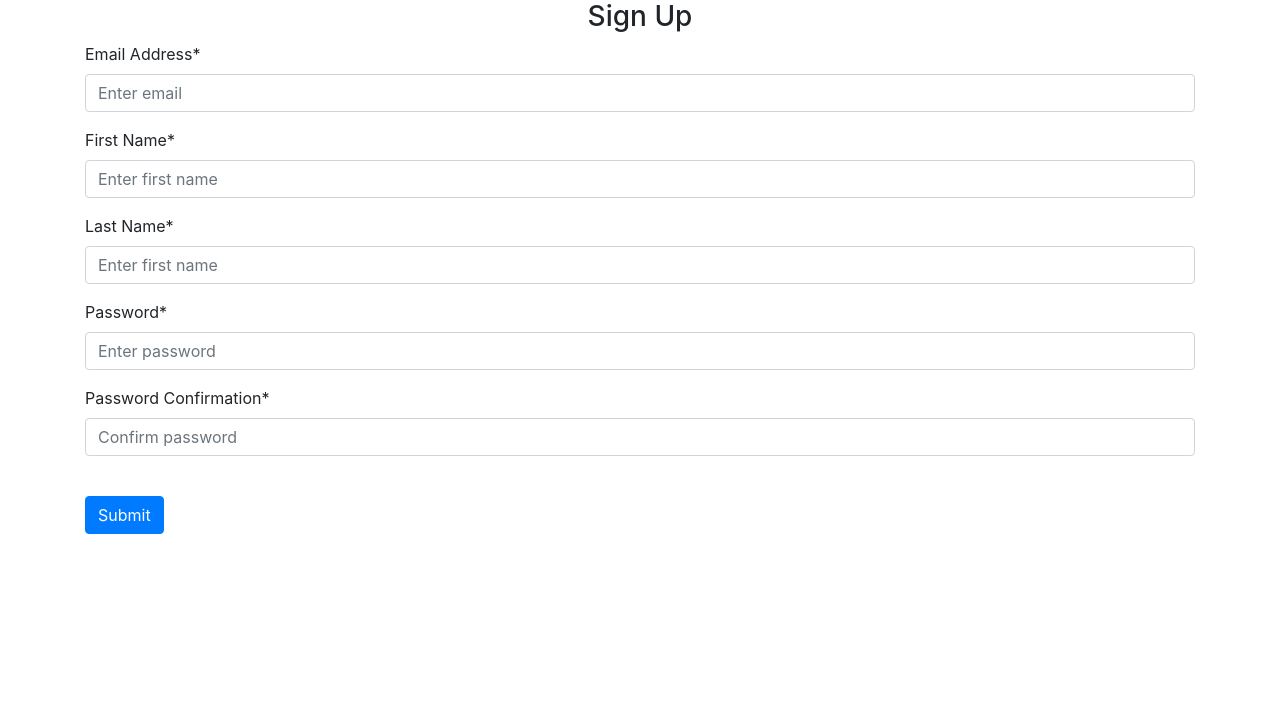
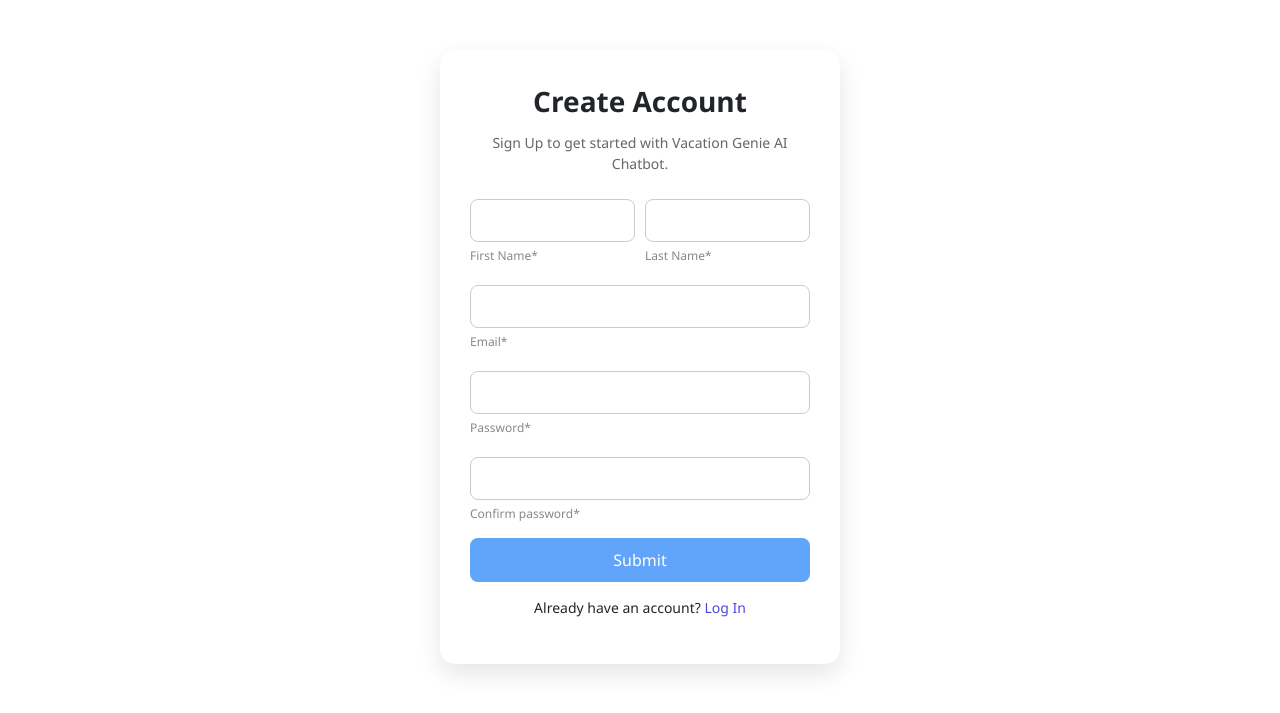
Before and after one commit to liwangjATWIT/Senior-Project, a Flask app: page /sign-up in a window 1280 px wide. Shown: the part 56-769 px from the top of the page. Run offline with Flask 3, Linux system fonts and the light colour scheme; some libraries are stand-ins or nearby versions.

Commit message:
Login, sign up, log out, and home page have been populated

```diff
--- a/website/auth.py
+++ b/website/auth.py
@@ -3,16 +3,23 @@
 auth = bl('auth', __name__)
 
 @auth.route('/login', methods=['GET', 'POST'])
-# '/login', methods=['GET', 'POST'])
 def login():
+    if request.method == 'POST':
+        email = request.form.get('email')
+        password = request.form.get('password')
+        # Validate credentials (e.g., against a database)
+        if email == "admin@example.com" and password == "password":
+            flash("Login successful!", category="success")
+            return render_template("home.html")  # Or redirect to /home
+        else:
+            flash("Invalid email or password.", category="error")
     return render_template("login.html")
 
 @auth.route('/logout')
 def logout():
-    return "<p>Logout</p>"
+    return render_template("logout.html")
 
 @auth.route('/sign-up', methods=['GET', 'POST'])
-# '/sign-up', methods=['GET', 'POST'])
 def sign_up():
     if request.method == 'POST':
         email = request.form.get('email')
--- a/website/templates/base.html
+++ b/website/templates/base.html
@@ -26,8 +26,8 @@
         <div class="navbar-nav">
           <a class="nav-item nav-link" id="login" href="/login">Login</a>
           <a class="nav-item nav-link" id="signUp" href="/sign-up">Sign Up</a>
+          <a class="nav-item nav-link" id="home" href="/">Home</a>
           <a class="nav-item nav-link" id="logout" href="/logout">Logout</a>
-          <a class="nav-item nav-link" id="home" href="/">Home</a>
         </div>
        </div>
       </nav>
--- a/website/templates/sign_up.html
+++ b/website/templates/sign_up.html
@@ -2,29 +2,112 @@
 {% block title %}Sign Up{% endblock %}
 
 {% block content %}
-<form method="POST">
-    <h3 align="center">Sign Up</h3>
-    <div class="form-group">
-        <label for="email">Email Address*</label>
-        <input type="email" class="form-control" id="email" name="email" placeholder="Enter email" required>
+<style>
+.form {
+  max-width: 400px;
+  margin: 50px auto;
+  background-color: #ffffff;
+  padding: 30px;
+  border-radius: 15px;
+  box-shadow: 0 10px 25px rgba(0, 0, 0, 0.1);
+  font-family: 'Segoe UI', sans-serif;
+}
+.title {
+  font-size: 28px;
+  font-weight: bold;
+  text-align: center;
+  margin-bottom: 10px;
+}
+.message {
+  text-align: center;
+  font-size: 14px;
+  color: #666;
+  margin-bottom: 20px;
+}
+.flex {
+  display: flex;
+  gap: 10px;
+}
+.input {
+  border: 1px solid #ccc;
+  border-radius: 8px;
+  padding: 10px;
+  width: 100%;
+  margin-top: 5px;
+}
+label {
+  display: block;
+  margin-bottom: 15px;
+  font-size: 14px;
+  color: #333;
+}
+label span {
+  display: block;
+  margin-top: 5px;
+  font-size: 12px;
+  color: #888;
+}
+.submit {
+  background-color: #60A5FA;
+  color: #fff;
+  border: none;
+  width: 100%;
+  padding: 10px;
+  border-radius: 8px;
+  font-size: 16px;
+  cursor: pointer;
+  transition: 0.3s ease;
+}
+.submit:hover {
+  background-color: #3B82F6;
+}
+.signin {
+  text-align: center;
+  font-size: 14px;
+  margin-top: 15px;
+}
+.signin a {
+  color: #4f46e5;
+  text-decoration: none;
+}
+.signin a:hover {
+  text-decoration: underline;
+}
+</style>
+
+<form method="POST" class="form">
+    <p class="title">Create Account</p>
+    <p class="message">Sign Up to get started with Vacation Genie AI Chatbot.</p>
+
+    <div class="flex">
+        <label>
+            <input name="firstName" required type="text" class="input">
+            <span>First Name*</span>
+        </label>
+
+        <label>
+            <input name="lastName" required type="text" class="input">
+            <span>Last Name*</span>
+        </label>
     </div>
-    <div class="form-group">
-        <label for="firstName">First Name*</label>
-        <input type="text" class="form-control" id="firstName" name="firstName" placeholder="Enter first name" required>
-    </div>
-    <div class="form-group">
-        <label for="lastName">Last Name*</label>
-        <input type="text" class="form-control" id="lastName" name="lastName" placeholder="Enter first name" required>
-    </div>
-    <div class="form-group">
-        <label for="password1">Password*</label>
-        <input type="password" class="form-control" id="password1" name="password1" placeholder="Enter password" required>
-    </div>
-    <div class="form-group">
-        <label for="password2">Password Confirmation*</label>
-        <input type="password" class="form-control" id="password2" name="password2" placeholder="Confirm password" required>
-    </div>
-    <br />
-    <button type="submit" class="btn btn-primary">Submit</button>
+
+    <label>
+        <input name="email" required type="email" class="input">
+        <span>Email*</span>
+    </label>
+
+    <label>
+        <input name="password1" required type="password" class="input">
+        <span>Password*</span>
+    </label>
+
+    <label>
+        <input name="password2" required type="password" class="input">
+        <span>Confirm password*</span>
+    </label>
+
+    <button type="submit" class="submit">Submit</button>
+
+    <p class="signin">Already have an account? <a href="{{ url_for('auth.login') }}">Log In</a></p>
 </form>
 {% endblock %}
```
Also changed, not shown: website/templates/home.html (+101 -2 lines), website/templates/login.html (+45 -13 lines), website/templates/logout.html (added, +19 -0 lines).
